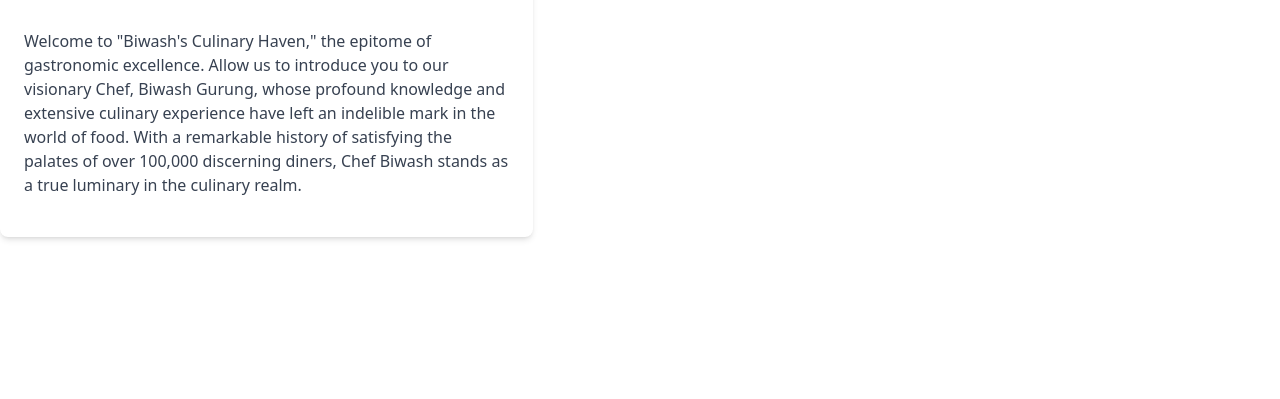
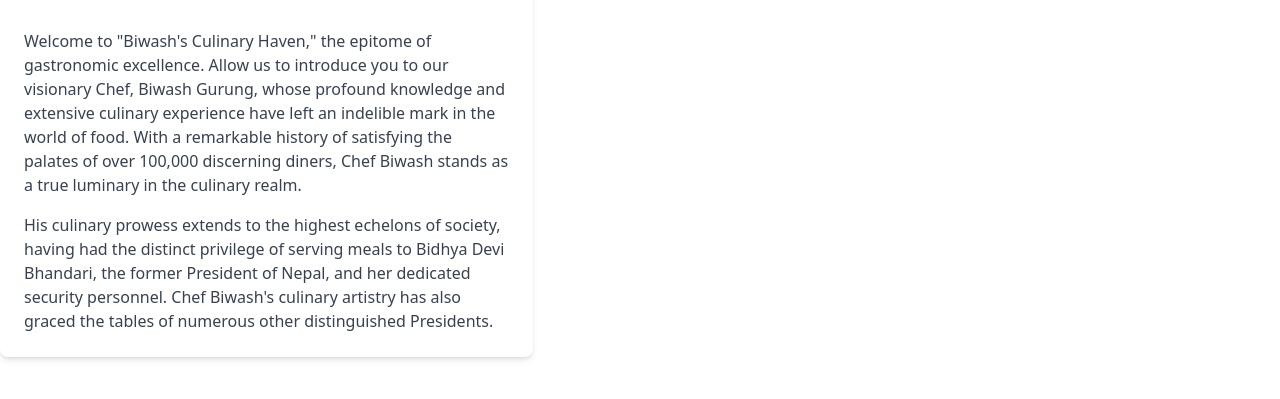
Before and after one commit to BiwashGurung/Chef-BiwashGurung-Website, a plain HTML site: page index.html in a window 1280 px wide. Shown: the part 5007-5406 px from the top of the page. Before the commit the page ends 5372 px from the top, so only its background shows below. Drawn offline with nearby package versions, Linux system fonts and the light colour scheme.

Commit message:
added a 2nd paragraph

```diff
--- a/index.html
+++ b/index.html
@@ -504,7 +504,7 @@
             Welcome to "Biwash's Culinary Haven," the epitome of gastronomic excellence. Allow us to introduce you to our visionary Chef, Biwash Gurung, whose profound knowledge and extensive culinary experience have left an indelible mark in the world of food. With a remarkable history of satisfying the palates of over 100,000 discerning diners, Chef Biwash stands as a true luminary in the culinary realm.
           </p>
           <p class="text-gray-700">
-
+            His culinary prowess extends to the highest echelons of society, having had the distinct privilege of serving meals to Bidhya Devi Bhandari, the former President of Nepal, and her dedicated security personnel. Chef Biwash's culinary artistry has also graced the tables of numerous other distinguished Presidents.
           </p>
         </div>
       </div>
```
